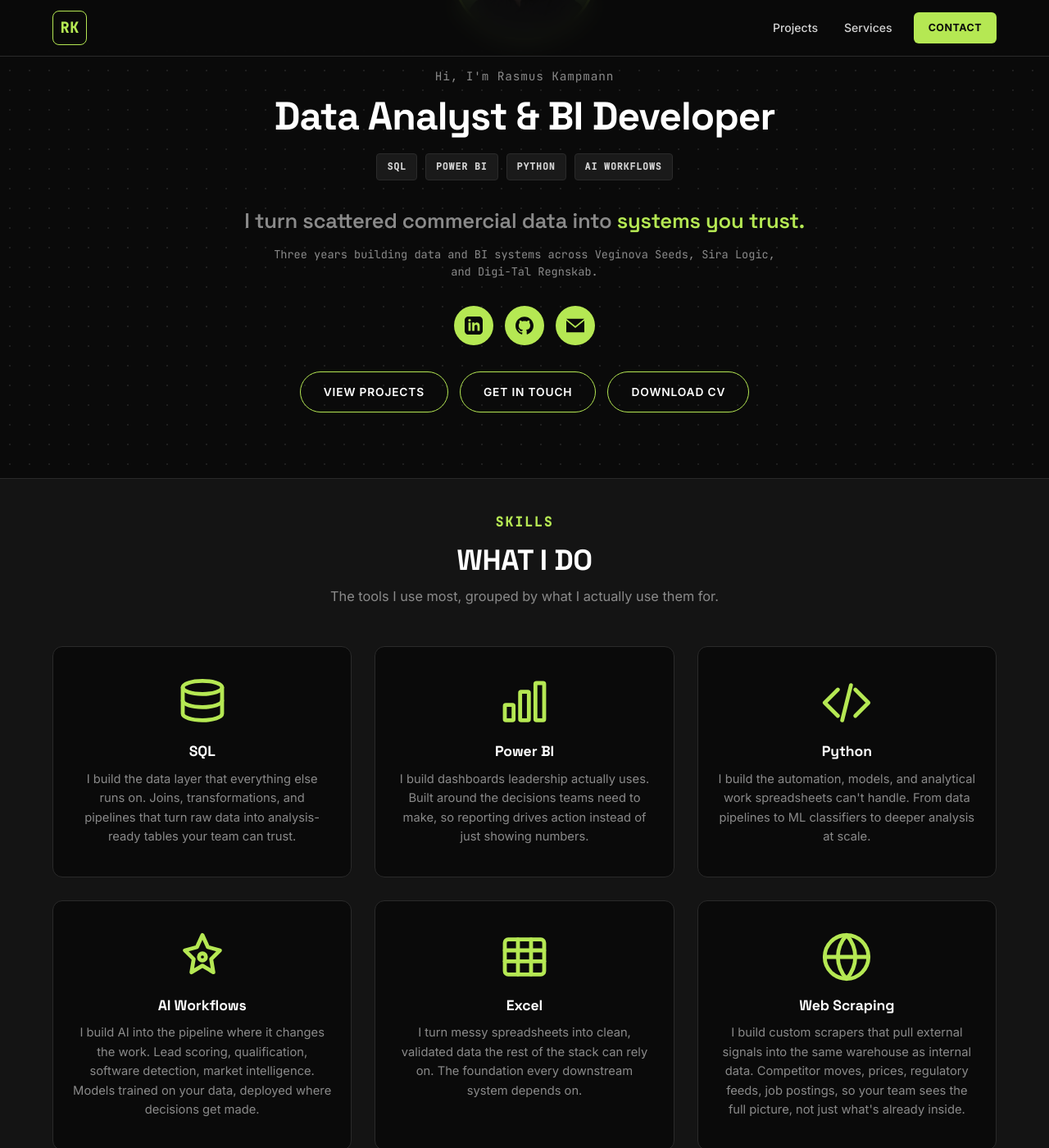
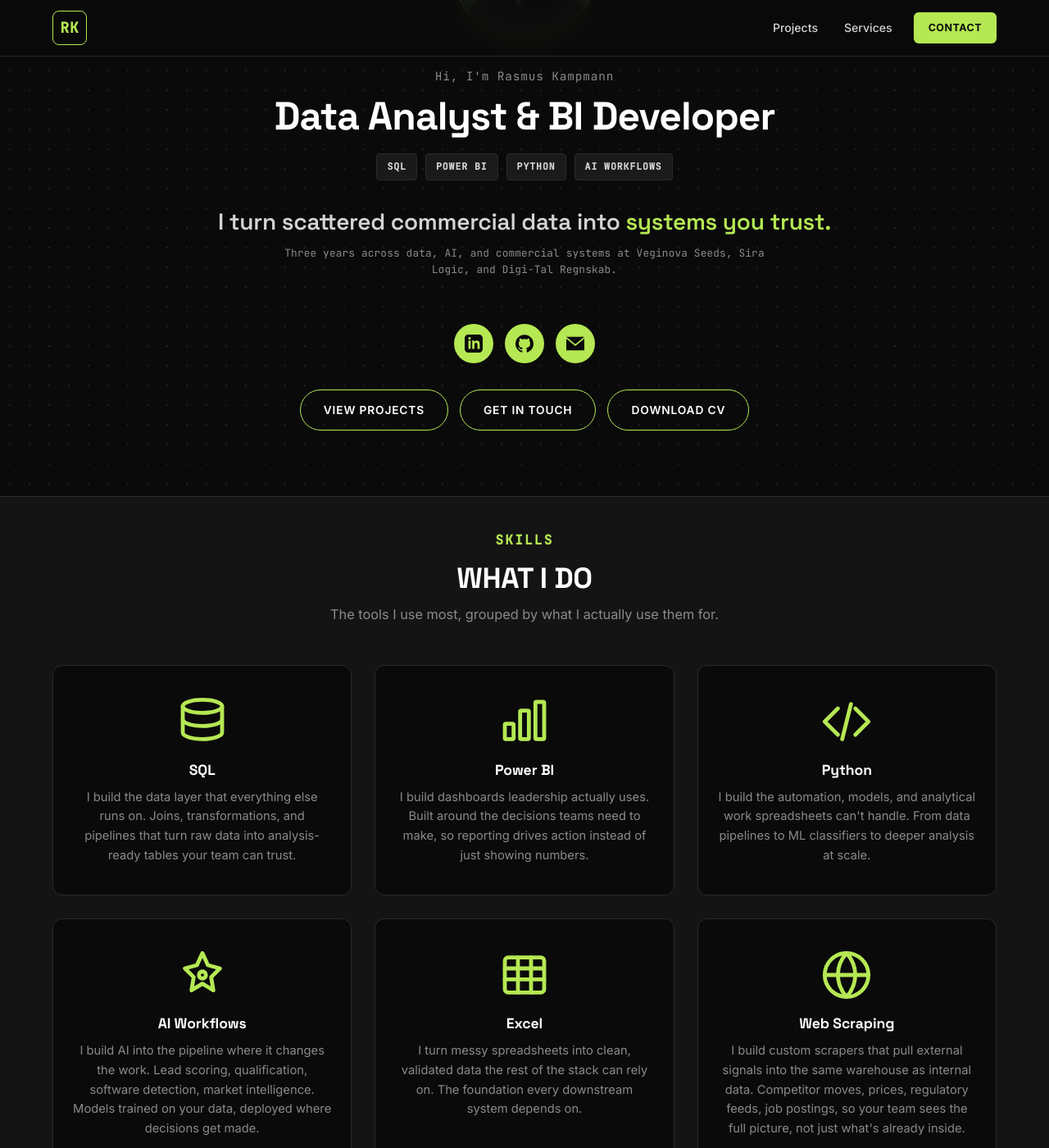
Before and after one commit to rasmuskampmann1998/rasmuskampmann.com, a Jekyll site: the page built from index.md, in a window 1280 px wide and 1400 px high, scrolled down 310 px. Shown: the whole window at 82% size. Built offline with Jekyll 4.4.1, drawn with Linux system fonts in a browser that asks for light colours.

Commit message:
Hero slogan/background: differentiate styling, add space before social icons
- Update background line copy to mention data, AI, and commercial systems
- Slogan: bigger, lighter grey (--text-secondary), Space Grotesk sans
- Background line: smaller, --text-muted, JetBrains Mono
- Bottom margin 32px → 56px so the social icons sit further below
- Explicit text-align: center on both for safety

```diff
--- a/assets/css/main.scss
+++ b/assets/css/main.scss
@@ -1248,24 +1248,27 @@
 
   .hero-slogan {
     font-family: 'Space Grotesk', sans-serif;
-    font-size: clamp(1.1rem, 2.2vw, 1.6rem);
+    font-size: clamp(1.25rem, 2.4vw, 1.75rem);
     font-weight: 600;
-    color: var(--text-muted);
+    color: var(--text-secondary);
     line-height: 1.35;
     letter-spacing: -0.01em;
-    max-width: 700px;
-    margin: 0 auto 14px;
+    max-width: 760px;
+    margin: 0 auto 10px;
+    text-align: center;
 
     .highlight { color: var(--accent-green); }
   }
 
   .hero-background {
     font-family: 'JetBrains Mono', monospace;
-    font-size: 0.85rem;
+    font-size: 0.8rem;
     color: var(--text-muted);
-    line-height: 1.5;
-    max-width: 620px;
-    margin: 0 auto 32px;
+    line-height: 1.55;
+    letter-spacing: 0.01em;
+    max-width: 640px;
+    margin: 0 auto 56px;
+    text-align: center;
   }
 
   .hero-social {
--- a/index.md
+++ b/index.md
@@ -17,7 +17,7 @@
       <li>AI Workflows</li>
     </ul>
     <p class="hero-slogan">I turn scattered commercial data into <span class="highlight">systems you trust.</span></p>
-    <p class="hero-background">Three years building data and BI systems across Veginova Seeds, Sira Logic, and Digi-Tal Regnskab.</p>
+    <p class="hero-background">Three years across data, AI, and commercial systems at Veginova Seeds, Sira Logic, and Digi-Tal Regnskab.</p>
     <div class="hero-social">
       <a href="{{ site.author.linkedin }}" target="_blank" rel="noopener" aria-label="LinkedIn">
         <svg viewBox="0 0 24 24" fill="currentColor"><path d="M19 0h-14c-2.761 0-5 2.239-5 5v14c0 2.761 2.239 5 5 5h14c2.762 0 5-2.239 5-5v-14c0-2.761-2.238-5-5-5zm-11 19h-3v-11h3v11zm-1.5-12.268c-.966 0-1.75-.79-1.75-1.764s.784-1.764 1.75-1.764 1.75.79 1.75 1.764-.783 1.764-1.75 1.764zm13.5 12.268h-3v-5.604c0-3.368-4-3.113-4 0v5.604h-3v-11h3v1.765c1.396-2.586 7-2.777 7 2.476v6.759z"/></svg>
```
